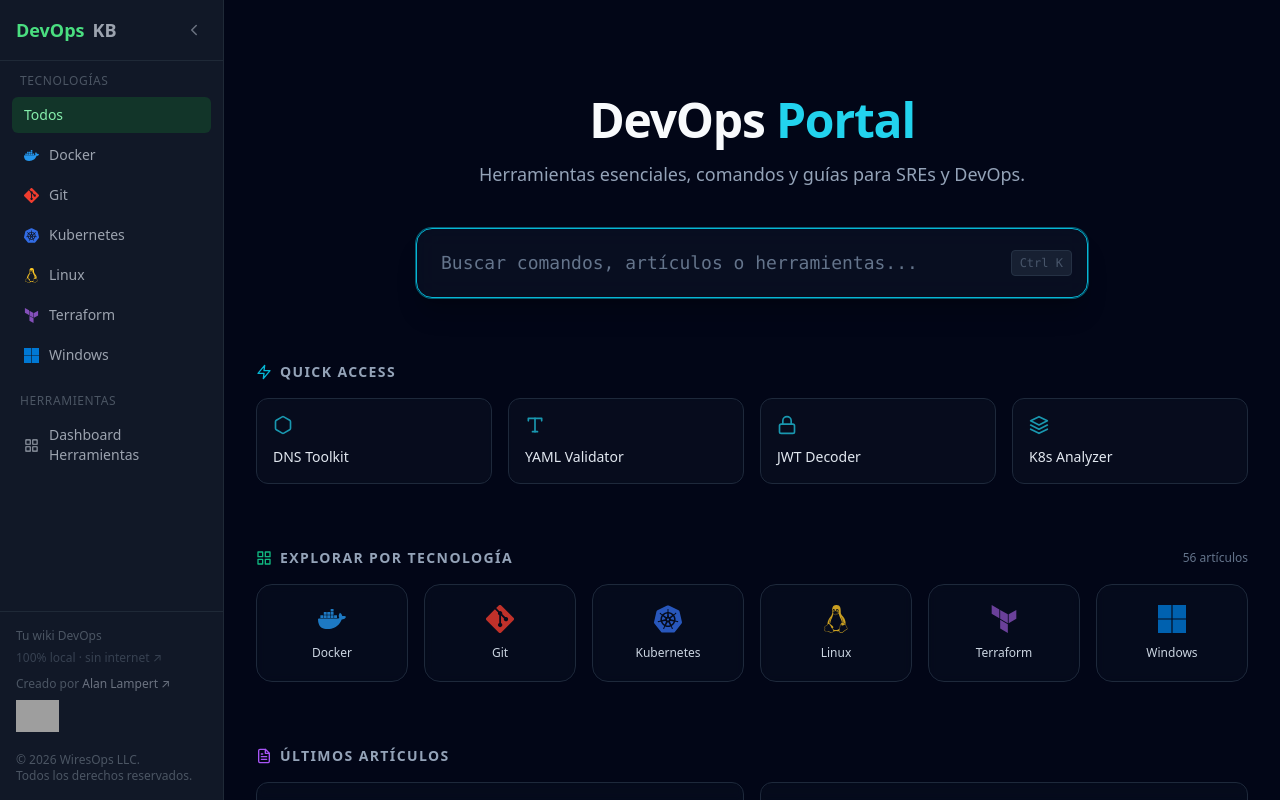
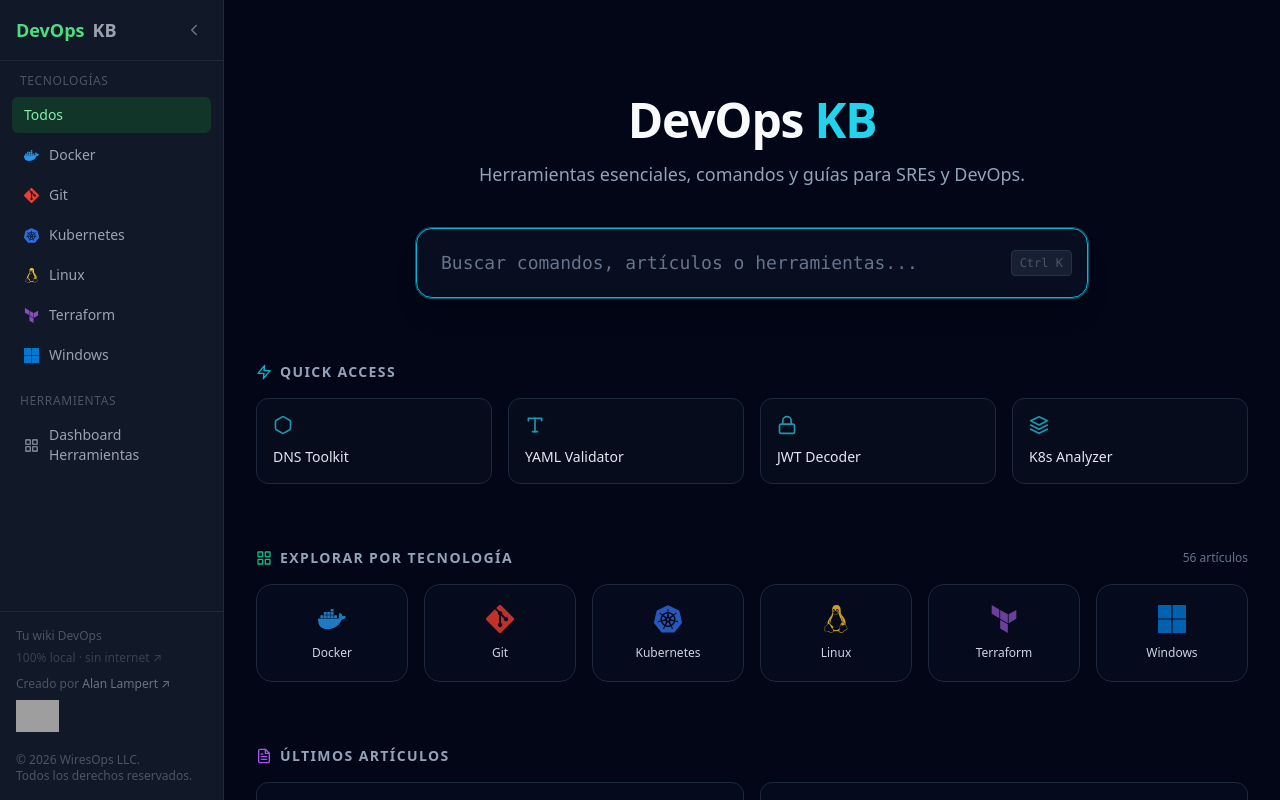
Before and after one commit to alan25593/devopskb, a Next.js app: page / in a window 1280 px wide. Built offline with nearby package versions, Linux system fonts and the light colour scheme; grey boxes are pictures that could not be loaded.

Commit message:
chore: rename Portal to KB

```diff
--- a/components/SearchPage.tsx
+++ b/components/SearchPage.tsx
@@ -131,7 +131,7 @@
           {!isFiltering && (
             <header className="mb-10 text-center animate-in fade-in slide-in-from-bottom-4 duration-700">
               <h1 className="text-4xl md:text-5xl font-bold text-slate-50 mb-4 tracking-tight">
-                DevOps <span className="text-cyan-400">Portal</span>
+                DevOps <span className="text-cyan-400">KB</span>
               </h1>
               <p className="text-slate-400 text-base md:text-lg max-w-2xl mx-auto">
                 Herramientas esenciales, comandos y guías para SREs y DevOps.
```
